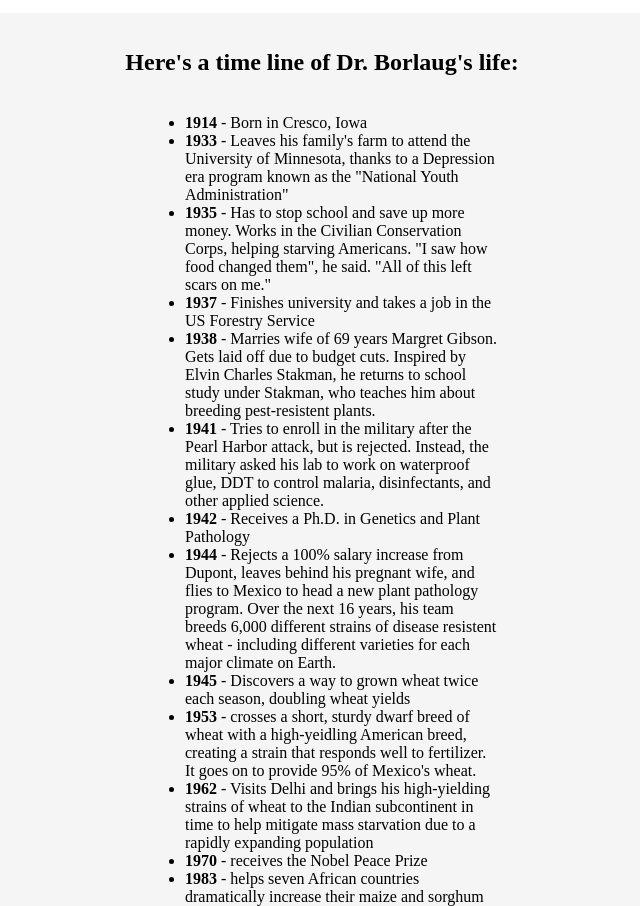
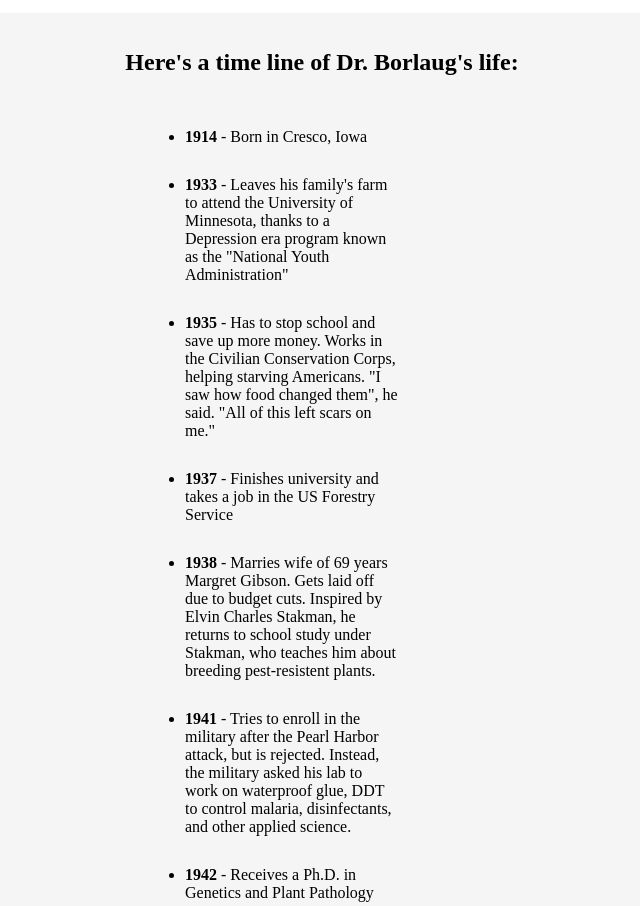
Before and after one commit to MuhammadTalha123/learning_repo, a plain HTML site: page project111.html in a window 1280 px wide. Shown: the part 928-1834 px from the top of the page, without its empty margins (318-958 px from the left). Drawn offline with Linux system fonts and the light colour scheme.

Commit message:
commite2

```diff
--- a/project111.html
+++ b/project111.html
@@ -43,6 +43,12 @@
         }
         h1{
             font-family: -apple-system, BlinkMacSystemFont, "Segoe UI", "Roboto", "Helvetica Neue", Arial, sans-serif;
+        }
+        li {
+            margin: 30px 0;
+        }
+        ul{
+            margin-right: 100px;
         }
     </style>
 </head>
```
